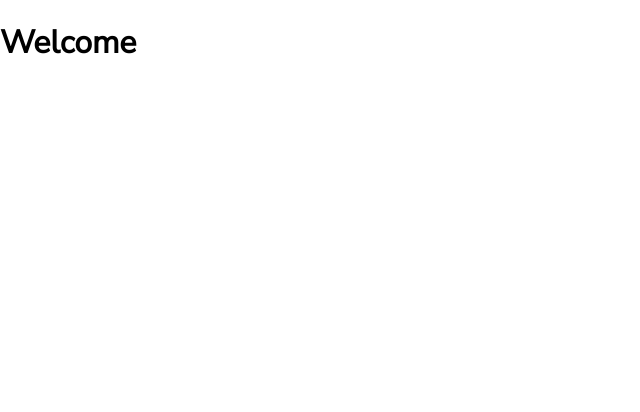
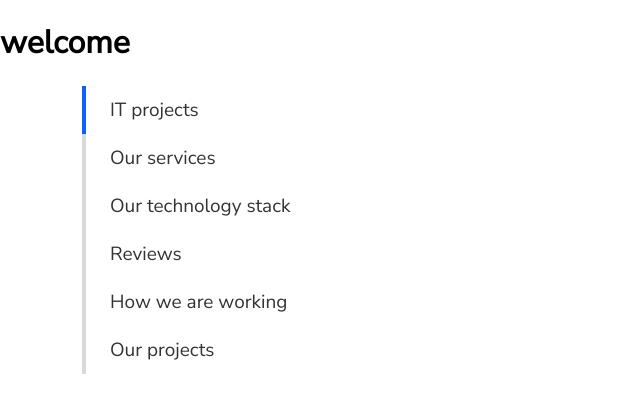
Before and after one commit to SolidDevs/solid-devs, a Next.js app: page / in a window 1280 px wide. Shown: the top 412 px of the page, without its empty margins (0-640 px from the left). Built offline with nearby package versions, Linux system fonts and the light colour scheme.

Commit message:
feat/laid out aside and made a common component for the right side of main

```diff
--- a/public/assets/locales/en.json
+++ b/public/assets/locales/en.json
@@ -1,4 +1,10 @@
 {
-    "welcome": "Welcome",
-    "hello": "Hello"
+  "aside": {
+    "itProgects": "IT projects",
+    "ourServices": "Our services",
+    "ourTechnologyStack": "Our technology stack",
+    "reviews": "Reviews",
+    "howWeAreWorking": "How we are working",
+    "ourProjects": "Our projects"
+  }
 }
--- /dev/null
+++ b/src/components/MainContent/MainContent.jsx
@@ -0,0 +1,13 @@
+import Aside from "../aside/Aside";
+import scss from "./MainContent.module.scss";
+
+const MainContent = ({ children }) => {
+  return (
+    <div className={`${scss.main_wrapper} container`}>
+      <Aside />
+      <div className={scss.main_right_item}>{children}</div>
+    </div>
+  );
+};
+
+export default MainContent;
--- /dev/null
+++ b/src/components/MainContent/MainContent.module.scss
@@ -0,0 +1,4 @@
+.main_wrapper{
+    display: grid;
+    grid-template-columns: 1fr 4fr;
+}
--- /dev/null
+++ b/src/components/aside/Aside.jsx
@@ -0,0 +1,25 @@
+import { useMemo } from "react";
+import scss from "./Aside.module.scss";
+import { asideLinks } from "../../constants/aside";
+import { useTranslation } from "react-i18next";
+
+const Aside = () => {
+  const { t } = useTranslation("");
+  const asideItems = useMemo(
+    () =>
+      asideLinks.map((item) => (
+        <a key={item.id} className={scss.aside_item_links} href="#/">
+          {t(item.link)}
+        </a>
+      )),
+    []
+  );
+  return (
+    <aside className={scss.aside_item}>
+      <div className={scss.aside_scroll}></div>
+      <div className={scss.aside_inner}>{asideItems}</div>
+    </aside>
+  );
+};
+
+export default Aside;
--- /dev/null
+++ b/src/components/aside/Aside.module.scss
@@ -0,0 +1,37 @@
+.aside_item {
+  display: grid;
+  grid-template-columns: 4px 1fr;
+  height: 283px;
+  gap: 24px;
+  .aside_scroll {
+    background: #d9d9d9;
+    height: 100%;
+    position: relative;
+    &::before {
+      content: "";
+      position: absolute;
+      top: 0;
+      left: 0;
+      width: 4px;
+      height: 48px;
+      background-color: #0e61fe;
+    }
+  }
+  .aside_inner {
+    display: flex;
+    flex-direction: column;
+    .aside_item_links {
+      height: 48px;
+      display: flex;
+      align-items: center;
+      font-style: normal;
+      font-weight: 200;
+      font-size: 19px;
+      color: #333333;
+      &:hover {
+        font-weight: 600;
+        color: #333333;
+      }
+    }
+  }
+}
--- /dev/null
+++ b/src/constants/aside.js
@@ -0,0 +1,27 @@
+
+export const asideLinks = [
+  {
+    id: Date.now(),
+    link: "aside.itProgects"
+  },
+  {
+    id: Date.now(),
+    link: "aside.ourServices"
+  },
+  {
+    id: Date.now(),
+    link: "aside.ourTechnologyStack"
+  },
+  {
+    id: Date.now(),
+    link: "aside.reviews"
+  },
+  {
+    id: Date.now(),
+    link: "aside.howWeAreWorking"
+  },
+  {
+    id: Date.now(),
+    link: "aside.ourProjects"
+  },
+]
--- a/src/pages/HomePage.jsx
+++ b/src/pages/HomePage.jsx
@@ -1,9 +1,13 @@
+import MainContent from "@/components/MainContent/MainContent";
 import { useTranslation } from "react-i18next";
 const HomePage = () => {
   const { t } = useTranslation();
   return (
     <>
       <h1>{t("welcome")}</h1>
+      <MainContent>
+
+      </MainContent>
     </>
   );
 };
```
